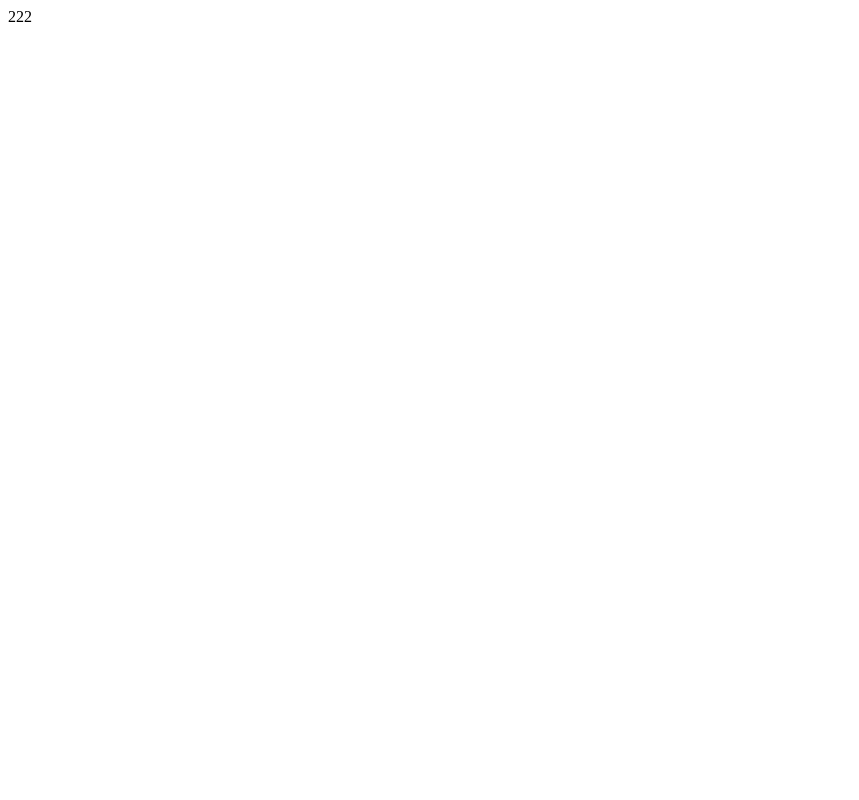
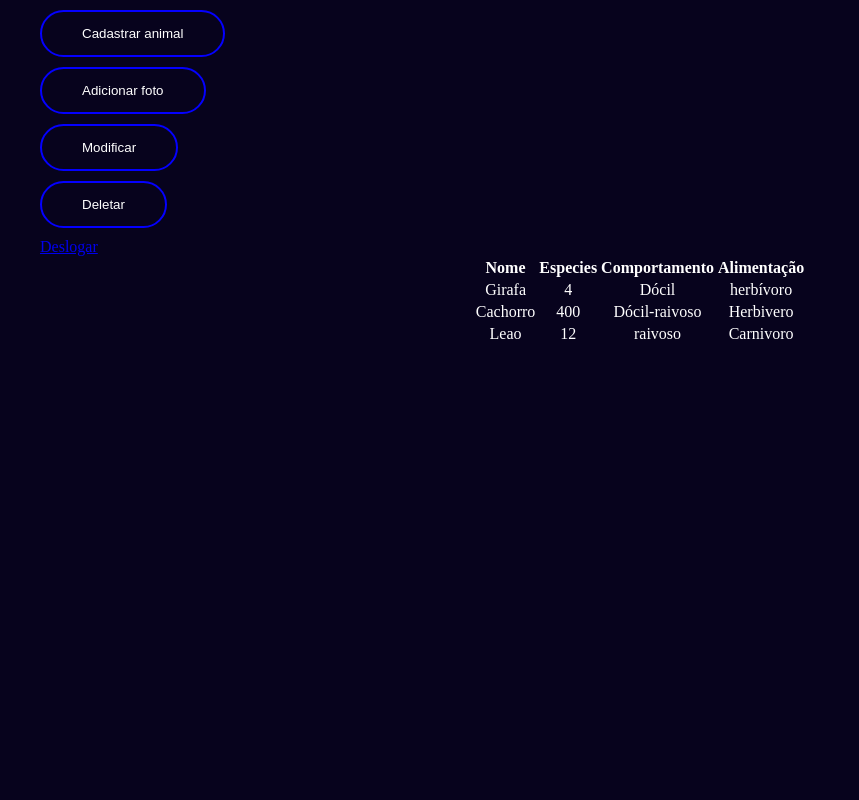
Before and after one commit to VitorAlmeidaDuarte/API-Animal-FrontEnd, a Flask app: page /admin in a window 1280 px wide. Before the commit the part shown is almost empty. Shown: the whole page, without its empty margins (0-859 px from the left). Run offline with Flask 2, Linux system fonts and the light colour scheme; a user stored in the database is signed in.

Commit message:
Começando a implementar a pagina de admin e retirando algumas sujeiras do codigo

```diff
--- a/Models/User.py
+++ b/Models/User.py
@@ -54,7 +54,7 @@
         objeto_usuario = Users.query.filter_by(nome=nome).first()
 
         if objeto_usuario == None:
-            return False, 'Login ou senha incorretos'
+            return False, 'Login ou senha incorretos', None
 
         senha_vereficada = HashPassword.verify_hash(senha, objeto_usuario.hash)
 
--- a/app.py
+++ b/app.py
@@ -1,11 +1,11 @@
 
-from Models.Animals import AnimalsManage
+from Models.Animals import AnimalsManage, Animals
 from Models.Images import filter_animal_image, insert_image
 from Models.User import UsersManage, Users
 from config import app_config, app_active
 from flask import Flask, Response, request, render_template, redirect, flash
 from flask_sqlalchemy import SQLAlchemy
-from flask_login import LoginManager, login_required, login_user
+from flask_login import LoginManager, login_required, login_user, logout_user
 
 
 config = app_config[app_active]
@@ -60,10 +60,18 @@
             flash(str_error)
             return redirect('/login')
 
+    @app.route("/logout", methods=['GET'])
+    @login_required
+    def logout():
+        logout_user()
+        return redirect('/login')
+
     @app.route('/admin')
     @login_required
     def admin():
-        return '222', 200
+        animais = Animals.query.all()
+
+        return render_template('/admin.html', animais=animais)
 
 
     @app.route("/Cadastro/animal", methods=["POST"])
@@ -87,21 +95,6 @@
         else:
             return {"ERROR": "usuario não encontrado"}
 
-    @app.route("/Animal/mostrar-informações", methods=["POST"])
-    def show_information_animals():
-        nomeAnimal = request.form.get('nomeAnimal')
-
-        if nomeAnimal == '':
-            flash('Escreva um nome de um animal')
-            return redirect('/')
-
-        inf_animal = AnimalsManage.show_animals(nomeAnimal.capitalize())
-
-        if inf_animal:
-            return render_template('animal_inf.html', inf_animal=inf_animal)
-        else:
-            flash('Animal não econtrado')
-            return redirect('/')
 
     @app.route('/Animal/adicionar-foto', methods=['POST'])
     def adicionar_foto():
@@ -158,4 +151,20 @@
         else:
             {"Error": "usuario não econtrado"}
 
+    @app.route("/Animal/mostrar-informações", methods=["POST"])
+    def show_information_animals():
+        nomeAnimal = request.form.get('nomeAnimal')
+
+        if nomeAnimal == '':
+            flash('Escreva um nome de um animal')
+            return redirect('/')
+
+        inf_animal = AnimalsManage.show_animals(nomeAnimal.capitalize())
+
+        if inf_animal:
+            return render_template('animal_inf.html', inf_animal=inf_animal)
+        else:
+            flash('Animal não econtrado')
+            return redirect('/')
+
     return app
--- a/static/style.css
+++ b/static/style.css
@@ -199,3 +199,38 @@
   color: rgb(255, 0, 0);
   line-height: 950px;
 }
+
+.admin-buttons-CRUD button[type = "submit"]{
+  border:0;
+  background: none;
+  display: block;
+  margin: 10px auto;
+  margin-left: 40;
+  text-align: center;
+  border: 2px solid #0400ff;
+  padding: 14px 40px;
+  outline: none;
+  color: rgb(255, 255, 255);
+  border-radius: 24px;
+  transition: 0.25s;
+  cursor: pointer;
+
+}
+.admin-buttons-CRUD button[type = "submit"]:hover{
+  background: #0051ff;
+}
+
+.admin-logout{
+  margin-left: 40;
+  margin-top: 400;
+}
+
+.admin-table-form tr{
+  color: rgb(255, 255, 255);
+}
+.admin-table-form table{
+  margin-left: auto;
+  margin-right: auto;
+  margin-top: auto;
+  text-align: center;
+}
--- a/templates/admin.html
+++ b/templates/admin.html
@@ -0,0 +1,38 @@
+<html>
+    <head>
+      <meta charset="utf-8">
+      <title>Animais</title>
+      <link rel="stylesheet" href="{{ url_for('static', filename='style.css') }}">
+    </head>
+    <body>
+      <div class="admin-buttons-CRUD">
+          <button type="submit">Cadastrar animal</button>
+          <button type="submit">Adicionar foto</button>
+          <button type="submit">Modificar</button>
+          <button type="submit">Deletar</button>
+        </div>
+      <a href="{{ url_for('logout') }}" class="admin-logout">Deslogar</a>
+      <div class="admin-table-form">
+          <table>
+              <thead>
+                  <tr>
+                      <th>Nome</th>
+                      <th>Especies</th>
+                      <th>Comportamento</th>
+                      <th>Alimentação</th>
+                  </tr>
+              </thead>
+              <tbody>
+                  {% for inf_animais in animais%}
+                    <tr>
+                        <td>{{ inf_animais.nome }}</td>
+                        <td>{{ inf_animais.qtn_especies }}</td>
+                        <td>{{ inf_animais.comportamento }}</td>
+                        <td>{{ inf_animais.alimentacao }}</td>
+                    </tr>
+                  {% endfor %}
+              </tbody>
+          </table>
+      </div>
+    </body>
+</html>
```
